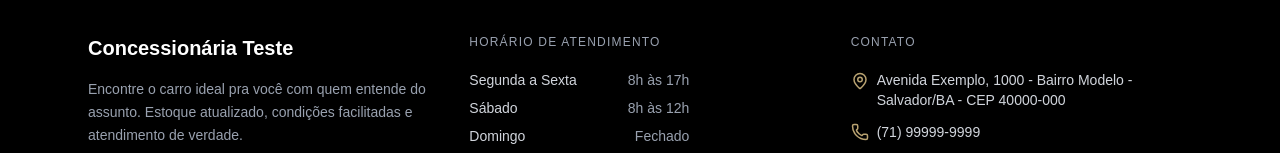
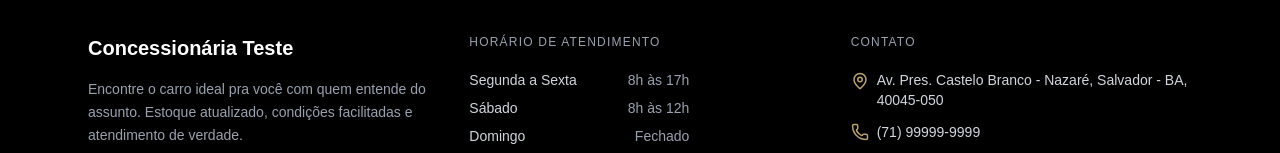
Before and after one commit to Georgexdev/site-carros, a Next.js app: page / in a window 1280 px wide. Shown: the part 496-649 px from the top of the page. Built offline with nearby package versions, Linux system fonts and the light colour scheme; no server answers; the database is empty.

Commit message:
Atualização da url do mapa

```diff
--- a/components/Footer.tsx
+++ b/components/Footer.tsx
@@ -81,7 +81,7 @@ export default function Footer({ nomeEmpresa, logoUrl }: Props) {
           <div className="space-y-3 text-sm text-gray-300">
             <p className="flex items-start gap-2">
               <MapPin size={18} className="flex-shrink-0 mt-0.5 text-[var(--cor-primaria)]" />
-              Avenida Exemplo, 1000 - Bairro Modelo - Salvador/BA - CEP 40000-000
+              Av. Pres. Castelo Branco - Nazaré, Salvador - BA, 40045-050
             </p>
 
             <a href="tel:5571999999999" className="flex items-center gap-2 hover:text-[var(--cor-primaria)] transition-colors w-fit">
@@ -110,7 +110,7 @@ export default function Footer({ nomeEmpresa, logoUrl }: Props) {
       <div className="max-w-6xl mx-auto px-6 pb-14">
         <div className="rounded-xl overflow-hidden h-64 border border-white/10">
           <iframe
-            src="https://www.google.com/maps/embed?pb=!1m18!1m12!1m3!1d3808.0!2d-38.5!3d-12.97!2m3!1f0!2f0!3f0!3m2!1i1024!2i768!4f13.1!3m3!1m2!1s0x0%3A0x0!2zMTLCsDU4JzEyLjAiUyAzOMKwMzAnMDAuMCJX!5e0!3m2!1spt-BR!2sbr!4v1600000000000"
+            src="https://www.google.com/maps/embed?pb=!1m18!1m12!1m3!1d5148.499987944242!2d-38.5029791!3d-12.9748712!2m3!1f0!2f0!3f0!3m2!1i1024!2i768!4f13.1!3m3!1m2!1s0x71605004d36662b%3A0x35033bc728680985!2sMALU%20VEICULOS!5e1!3m2!1spt-BR!2sbr!4v1790127430018!5m2!1spt-BR!2sbr"
             width="100%"
             height="100%"
             style={{ border: 0 }}
```
